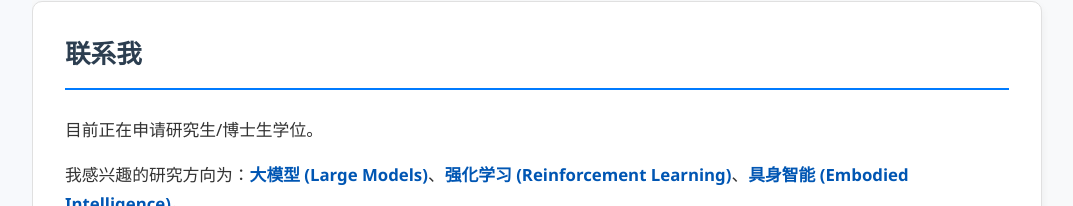
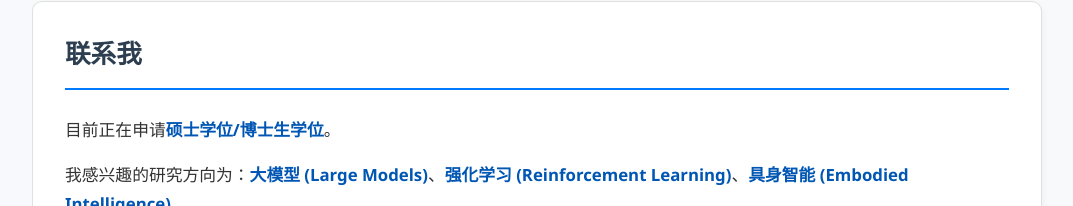
Before and after one commit to neuqrui/neuqrui.github.io, a plain HTML site: page index.html in a window 1280 px wide. Shown: the part 8321-8527 px from the top of the page, without its empty margins (198-1271 px from the left). Drawn offline with Linux system fonts and the light colour scheme.

```diff
--- a/index.html
+++ b/index.html
@@ -305,7 +305,7 @@
 
 <section id="contact-me-card-section">
     <h2>联系我</h2>
-    <p>目前正在申请研究生/博士生学位。</p>
+    <p>目前正在申请<strong>硕士学位/博士生学位</strong>。</p>
     <p>我感兴趣的研究方向为：<strong>大模型 (Large Models)</strong>、<strong>强化学习 (Reinforcement Learning)</strong>、<strong>具身智能 (Embodied Intelligence)</strong>。</p>
     <p>如果您在相关领域有合作机会，或者是有招生名额的老师希望进一步交流，欢迎随时通过以下方式联系我：</p>
     <div class="contact-details-in-card">
```
